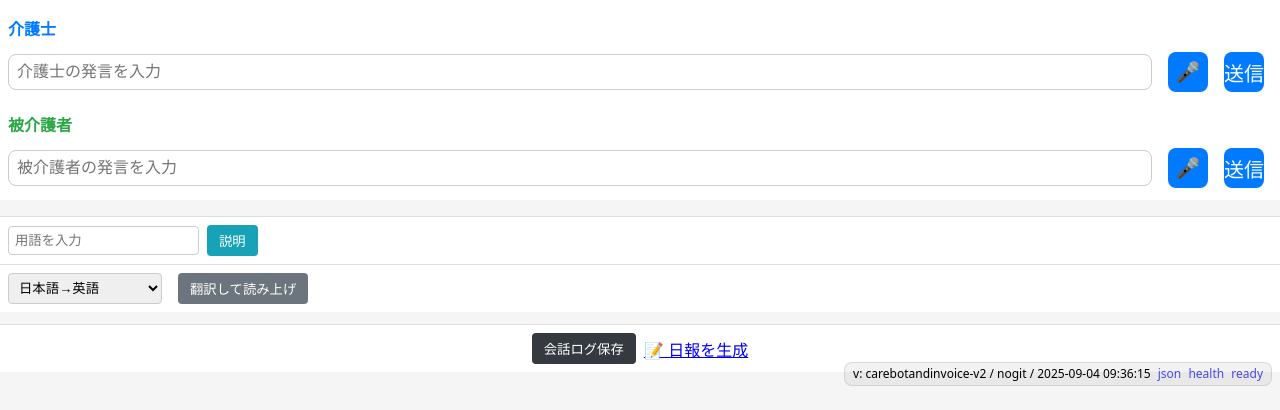
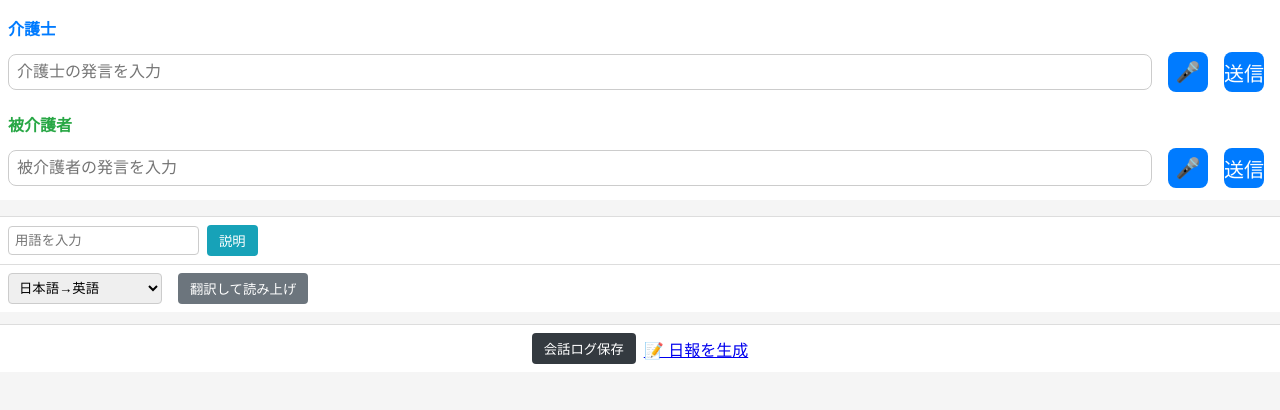
Before and after one commit to MitsunoriFukuchi692/CareBotAndInvoice_New, a Flask app: page / in a window 1280 px wide. Shown: the part 406-816 px from the top of the page. Run offline with Flask 3, Linux system fonts and the light colour scheme; parts of the project's set-up code (start-up, migrations or seed data) failed here and were passed over.

Commit message:
fix: remove debug outputs (ready:true and version info)

```diff
--- a/app.py
+++ b/app.py
@@ -1,5 +1,4 @@
-# app.py — carebotandinvoice-v2 本番用（重複整理版）
-# 右下バッジ用の /version、ヘルス /healthz・/readyz、デバッグ /__test__ も1か所で定義
+# app.py — carebotandinvoice-v2 本番用（バージョン表示とredy出力を削除版）
 
 import os, sys, glob, logging, tempfile, mimetypes, uuid, datetime
 from pathlib import Path
@@ -44,39 +43,20 @@ OPENAI_API_KEY = os.getenv("OPENAI_API_KEY", "")
 client = OpenAI(api_key=OPENAI_API_KEY)
 
 # --------------------------------
-# /version /healthz /readyz /__test__（ここで一括定義）
+# /healthz /readyz /__test__（バージョン表示削除済み）
 # --------------------------------
-from flask import jsonify  # 局所import可
-
-STARTED_AT = datetime.datetime.now().strftime("%Y-%m-%d %H:%M:%S")
-VERSION_INFO = {
-    "service": os.getenv("SERVICE_NAME", "carebotandinvoice-v2"),
-    "git": (os.getenv("GIT_SHA") or os.getenv("RENDER_GIT_COMMIT", ""))[:7],
-    "built": os.getenv("BUILD_TIME", STARTED_AT),
-    "env": os.getenv("RENDER_SERVICE_NAME", ""),
-}
-
-@app.context_processor
-def inject_version_info():
-    # index.html から {{ version_info.* }} で参照
-    return dict(version_info=VERSION_INFO)
-
-@app.route("/version")
-def version():
-    return jsonify(VERSION_INFO), 200
-
 @app.route("/healthz")
 def healthz():
     return "ok", 200
 
 @app.route("/readyz")
 def readyz():
-    # 依存先チェックが必要なら required にENV名を列挙
-    required = []  # 例: ["SUPABASE_URL", "SUPABASE_KEY"]
+    required = []
     missing = [k for k in required if not os.getenv(k)]
     if missing:
         return jsonify({"ready": False, "missing_env": missing}), 503
-    return jsonify({"ready": True}), 200
+    # デバッグ用の {"ready": true} を削除 → 204だけ返す
+    return ("", 204)
 
 @app.route("/__test__")
 def __test__():
@@ -99,7 +79,6 @@ def _safe_list_media(dir_path: Path, exts: set[str]) -> list[str]:
         logging.warning(f"list_media error at {dir_path}: {e}")
     return sorted(items)
 
-# キャッシュ抑止
 @app.after_request
 def add_header(resp):
     resp.headers["Cache-Control"] = "no-store, no-cache, must-revalidate, max-age=0"
@@ -118,7 +97,6 @@ def index():
 @app.get("/camera-test/")
 def camera_test():
     return render_template("camera_test.html")
-
 # --------------------------------
 # 日報関連
 # --------------------------------
--- a/templates/index.html
+++ b/templates/index.html
@@ -81,12 +81,4 @@
   <!-- 最新JSを必ず読むためにクエリでキャッシュ無効化 -->
   <script src="{{ url_for('static', filename='js/chatbot.v3.g2.js') }}"></script>
 </body>
-
-<div style="position:fixed;right:.5rem;bottom:.5rem;background:#0000000d;border:1px solid #0000001a;padding:.25rem .5rem;border-radius:.5rem;font:12px/1.2 system-ui,sans-serif;">
-  v: {{ version_info.service }} / {{ version_info.git or "nogit" }} / {{ version_info.built }}
-  <a href="/version" style="margin-left:.25rem;opacity:.7;text-decoration:none;">json</a>
-  <a href="/healthz" style="margin-left:.25rem;opacity:.7;text-decoration:none;">health</a>
-  <a href="/readyz"  style="margin-left:.25rem;opacity:.7;text-decoration:none;">ready</a>
-</div>
-
 </html>
```
